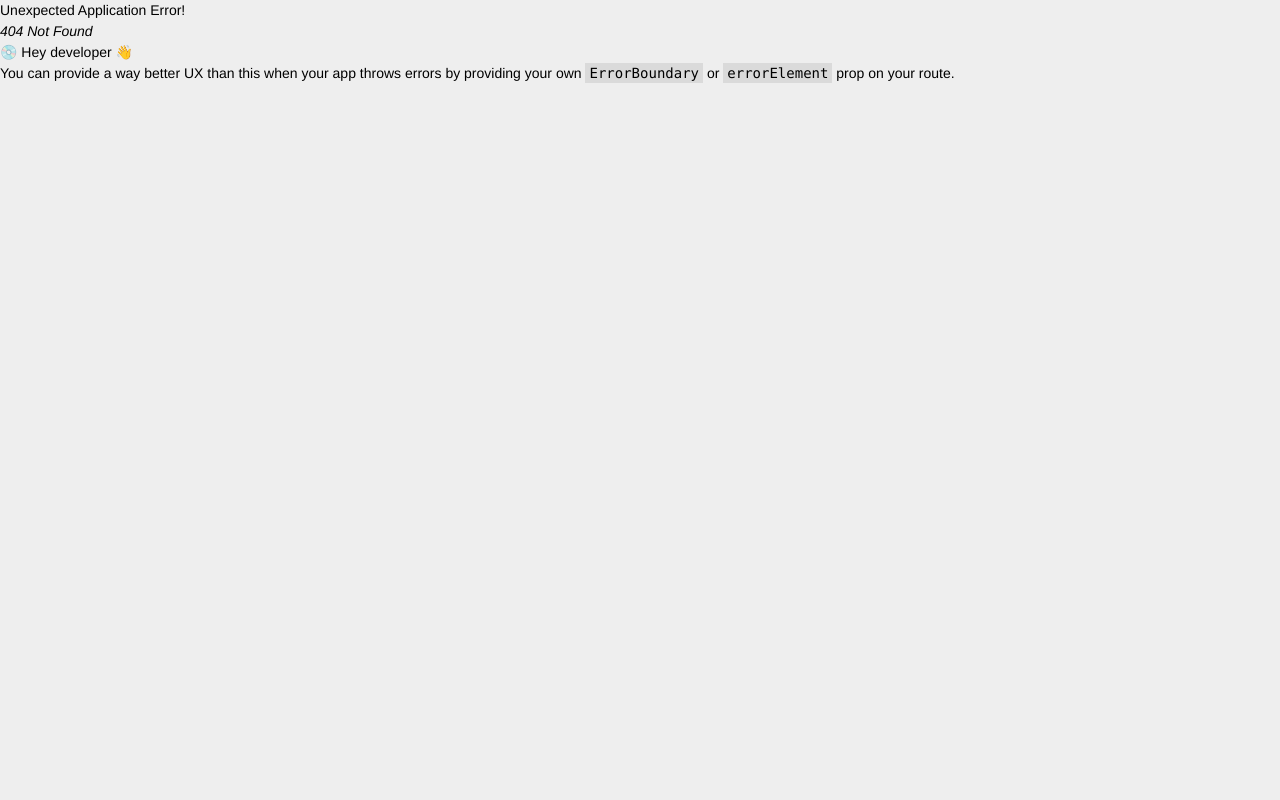
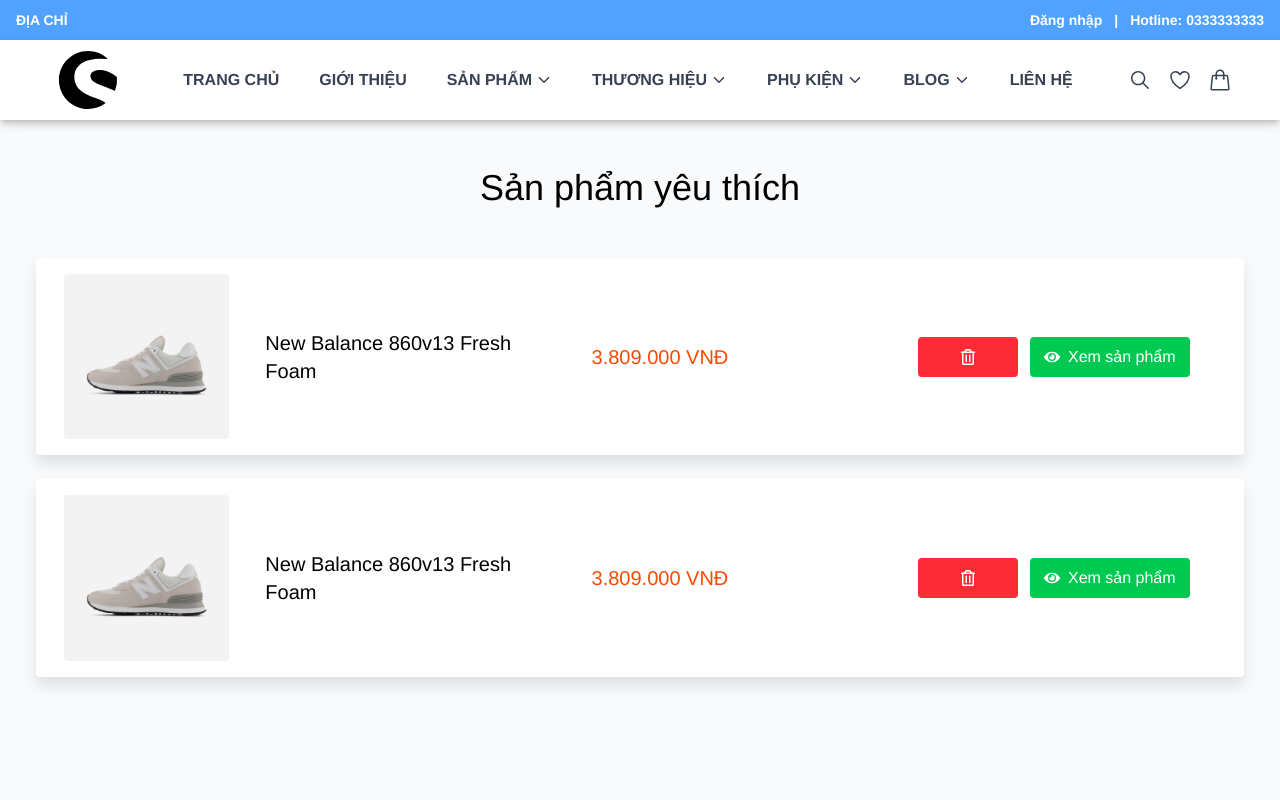
Before and after one commit to cagongu2/shoe-store, a React (Vite) app in the folder fe/: page /san-pham-yeu-thich in a window 1280 px wide. Before the commit this address had no page. Shown: the top 800 px of the page. Built offline with nearby package versions, Linux system fonts and the light colour scheme.

Commit message:
adding favorite page

```diff
--- a/fe/src/components/Header.jsx
+++ b/fe/src/components/Header.jsx
@@ -43,7 +43,10 @@
               </a>
             </li>
             <li className="py-[30px] px-[20px]">
-              <a href="/ve-chung-toi" className="hover:text-blue-500 transition">
+              <a
+                href="/ve-chung-toi"
+                className="hover:text-blue-500 transition"
+              >
                 Giới thiệu
               </a>
             </li>
@@ -180,7 +183,9 @@
           {/* Icons */}
           <div className="flex items-center space-x-4">
             <IoIosSearch className="cursor-pointer text-2xl text-gray-700 hover:text-blue-500" />
-            <IoHeartOutline className="cursor-pointer text-2xl text-gray-700 hover:text-blue-500" />
+            <Link to="/san-pham-yeu-thich">
+              <IoHeartOutline className="cursor-pointer text-2xl text-gray-700 hover:text-blue-500" />
+            </Link>
             <HiOutlineShoppingBag className="cursor-pointer text-2xl text-gray-700 hover:text-blue-500" />
           </div>
         </div>
--- /dev/null
+++ b/fe/src/pages/favorite/FavoritePage.jsx
@@ -0,0 +1,143 @@
+import React from "react";
+import img1 from "../../assets/tmp/uploads/product/1701278362-WL574EVW-3_900x@2x.jpg";
+import { FaRegTrashAlt } from "react-icons/fa";
+import { FaEye } from "react-icons/fa";
+import { Link } from "react-router-dom";
+
+const FavoritePage = () => {
+  return (
+    <>
+      <div>
+        <div className="mt-12 px-12 font-normal">
+          {/* title */}
+          <div className="mx-[-12px]">
+            <div className="px-3">
+              <div>
+                <div className="mb-12.5 text-center">
+                  <p className="font-[400] text-4xl">Sản phẩm yêu thích</p>
+                </div>
+              </div>
+            </div>
+          </div>
+          {/* product */}
+          <div className="mx-[-12px] mb-6">
+            <div className="px-3 bg-white rounded font-[400] drop-shadow-xl">
+              <div className="mb-4">
+                <div className="grid grid-cols-12">
+                  <div className="col-span-12 md:col-span-2 p-4">
+                    <a href="#">
+                      <img
+                        src={img1}
+                        alt=""
+                        className="rounded w-fit h-30 object-cover sm:w-full sm:h-fit"
+                      />
+                      {/* <img onerror="this.src='/uploads/img_error2.jpg'" src="backend/uploads/product/1701277327-1699808901-M860B13-3.jpg" className="img-fluid rounded border img-wish__page" alt="New Balance 860v13 Fresh Foam"> */}
+                    </a>
+                  </div>
+                  <div className="col-span-12 md:col-span-10 flex items-center">
+                    <div className="p-4 ">
+                      <div className="mx-[-12px] grid grid-cols-1 xl:grid-cols-3">
+                        <div className=" p-4 flex items-center">
+                          <a href="#">
+                            <p className="text-xl font-medium">
+                              New Balance 860v13 Fresh Foam
+                            </p>
+                          </a>
+                        </div>
+                        <div className=" p-4 flex items-center">
+                          <p className="text-orange-600 text-xl">
+                            3.809.000 VNĐ
+                          </p>
+                        </div>
+                        <div className="p-4 flex items-center">
+                          <div className="flex gap-3 text-white items-center justify-between text-base">
+                            {/* <input type="hidden" name="product-id" className="pro-id" value="129"> */}
+                            <div className="flex h-[40px] items-center justify-center">
+                              <button className="py-2 px-3 inline-flex justify-center h-[100%] items-center bg-red-500 rounded w-25">
+                                <Link to="#">
+                                  <FaRegTrashAlt className="leading-[100%]" />
+                                </Link>
+                              </button>
+                            </div>
+                            <div className="py-2 px-3 h-[40px] w-40 bg-green-500 rounded ">
+                              <a
+                                href="#"
+                                className=" flex items-center justify-center gap-2"
+                              >
+                                <FaEye className="block" /> Xem sản phẩm
+                              </a>
+                            </div>
+                          </div>
+                        </div>
+                      </div>
+                    </div>
+                  </div>
+                </div>
+              </div>
+            </div>
+          </div>
+          {/* product */}
+
+          <div className="mx-[-12px] mb-6">
+            <div className="px-3 bg-white rounded font-[400] drop-shadow-xl">
+              <div className="mb-4">
+                <div className="grid grid-cols-12">
+                  <div className="col-span-12 md:col-span-2 p-4">
+                    <a href="#">
+                      <img
+                        src={img1}
+                        alt=""
+                        className="rounded w-fit h-30 object-cover sm:w-full sm:h-fit"
+                      />
+                      {/* <img onerror="this.src='/uploads/img_error2.jpg'" src="backend/uploads/product/1701277327-1699808901-M860B13-3.jpg" className="img-fluid rounded border img-wish__page" alt="New Balance 860v13 Fresh Foam"> */}
+                    </a>
+                  </div>
+                  <div className="col-span-12 md:col-span-10 flex items-center">
+                    <div className="p-4 ">
+                      <div className="mx-[-12px] grid grid-cols-1 xl:grid-cols-3">
+                        <div className=" p-4 flex items-center">
+                          <a href="#">
+                            <p className="text-xl font-medium">
+                              New Balance 860v13 Fresh Foam
+                            </p>
+                          </a>
+                        </div>
+                        <div className=" p-4 flex items-center">
+                          <p className="text-orange-600 text-xl">
+                            3.809.000 VNĐ
+                          </p>
+                        </div>
+                        <div className="p-4 flex items-center">
+                          <div className="flex gap-3 text-white items-center justify-between text-base">
+                            {/* <input type="hidden" name="product-id" className="pro-id" value="129"> */}
+                            <div className="flex h-[40px] items-center justify-center">
+                              <button className="py-2 px-3 inline-flex justify-center h-[100%] items-center bg-red-500 rounded w-25">
+                                <Link to="#">
+                                  <FaRegTrashAlt className="leading-[100%]" />
+                                </Link>
+                              </button>
+                            </div>
+                            <div className="py-2 px-3 h-[40px] w-40 bg-green-500 rounded ">
+                              <a
+                                href="#"
+                                className=" flex items-center justify-center gap-2"
+                              >
+                                <FaEye className="block" /> Xem sản phẩm
+                              </a>
+                            </div>
+                          </div>
+                        </div>
+                      </div>
+                    </div>
+                  </div>
+                </div>
+              </div>
+            </div>
+          </div>
+        </div>
+      </div>
+    </>
+  );
+};
+
+export default FavoritePage;
--- a/fe/src/routers/router.jsx
+++ b/fe/src/routers/router.jsx
@@ -5,6 +5,7 @@
 import Contact from "../pages/contact/Contact";
 import Blog from "../pages/blog/Blog";
 import About from "../pages/about/About";
+import FavoritePage from "../pages/favorite/FavoritePage";
 
 const router = createBrowserRouter([
   {
@@ -39,6 +40,10 @@
         path: "/lien-he",
         element: <Contact/>,
       },
+      {
+        path: "/san-pham-yeu-thich",
+        element: <FavoritePage/>,
+      },
     ],
   },
 ]);
```
